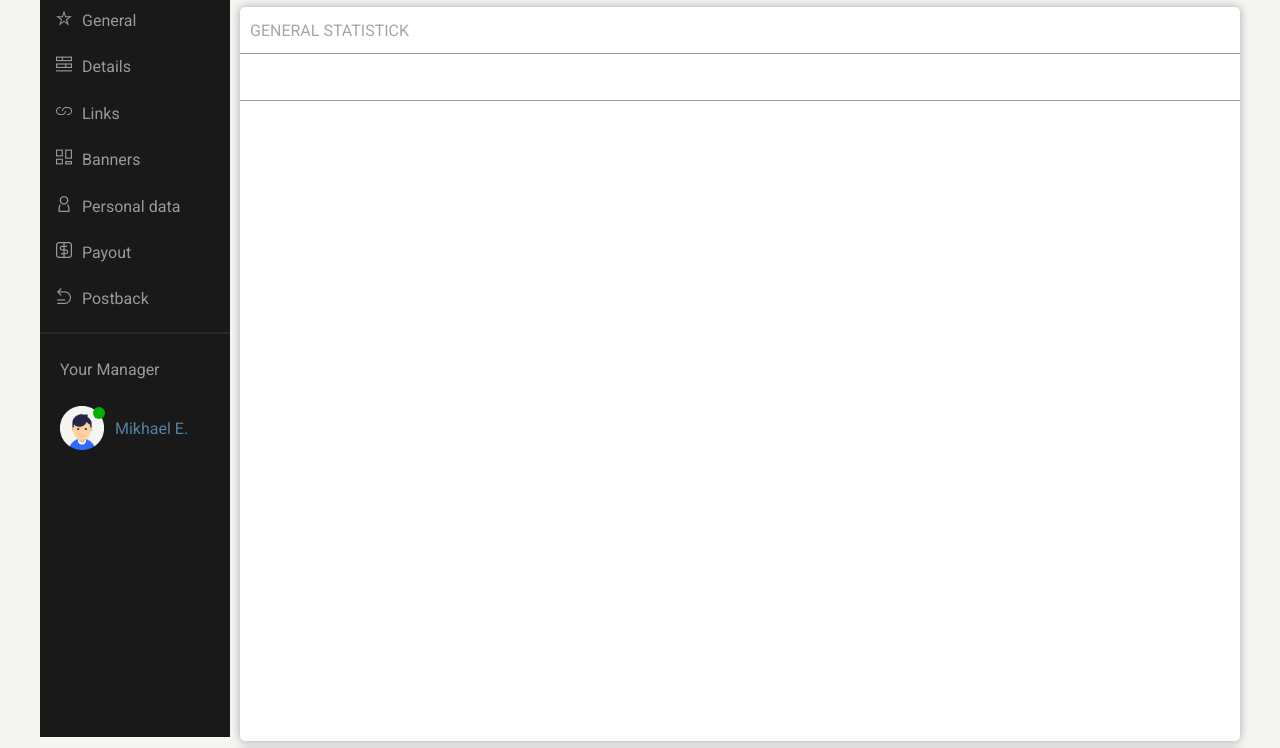
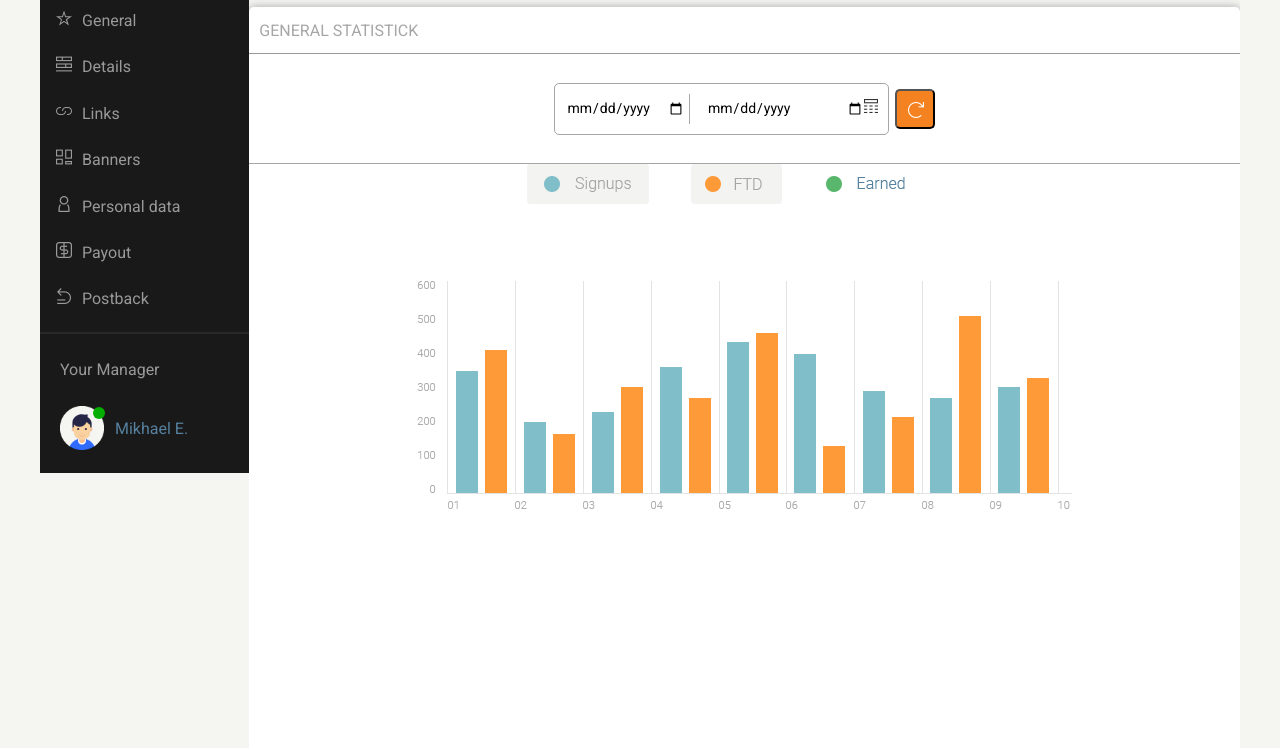
Before and after one commit to pfdlr/projekt_inywidualny, a website: page index.html in a window 1280 px wide. Shown: the part 63-811 px from the top of the page. Drawn offline with Linux system fonts and the light colour scheme.

Commit message:
correction flexbox layout

```diff
--- a/index.html
+++ b/index.html
@@ -12,8 +12,8 @@
 </head>
 <body>
     <div class="container">
-<!-- Sidebar-->
-        <nav class="sidebar">
+        <!-- Sidebar-->
+        <div class="col-1 sidebar">
             <div class="main-nav"><img class="logo" src="images/logo.png" alt="logo"><span class="hamburger">
                     <i class="fas fa-bars"></i>
                 </span></div>
@@ -26,7 +26,7 @@
                 <li><a href="#payout"><span class="icon icon-payout"></span>Payout</a></li>
                 <li><a href="#postback"><span class="icon icon-postback"></span>Postback</a></li>
             </ul>
-    <!--Avatar-->
+            <!--Avatar-->
             <div class="sidebar-avatar">
                 <p>Your manager<p>
                     <div class="avatar"><img src="images/avatar.png" alt="avatar">
@@ -38,8 +38,10 @@
                      </div>
                      <div class="avatar-name"><p>Mikhael E.</p></div>
             </div>
-        </nav>
-<!--Topbar-->
+        </div>
+    <!--Wrapper-->
+    <div class="col-2 wrapper">
+        <!--Topbar-->
         <header>
             <div class="topbar">
                 <div class="wallet"><span class="topbar__icon icon-wallet"></span>
@@ -58,15 +60,36 @@
                 <div class="icon-top"><span class="topbar__icon icon-quit"></span></div>
             </div>
         </header>
-<!--Content-->
+        <!--Content sekcja-->
         <section class="content">
             <article class="general">
                 <div class="article-title">General statistick</div>
                 <div class="date">
-                    <div class="date-range"></div>
+                    <div class="date-range">
+                        <form action="" method="">
+                            <input type="date" name="start-date" value=""/>
+                            <input type="date" name="end-date" class="end-date" value=""/><span class="icon icon-calendar"></span>
+                        </form>
+                    </div>
+                    <div class="refresh">
+                        <button class="refresh-button icon-refresh"></button>
+                    </div>
                 </div>
-                <div class="general-content"></div>
+                <div class="general-content">
+                    <div class="wraper-general-stats">
+                        <div class="general-stats"></div>
+                        <div class="general-stats"></div>
+                    </div>
+                    <div class="general-subtitle"></div>
+                    <div class="general-">
+                        <div></div>
+                        <div></div>
+                        <div></div>
+                    </div>
+                    <div class="general-chart"><img src="images/chart.png" alt="chart"></div>
+                </div>
             </article>
+            <!--
             <article class="links">
                 <div class="article-title">Links</div>
                 <div class="links-table">
@@ -136,8 +159,9 @@
                         </table>
                 </div>
             </article>
+            -->
         </section>
     </div>
-
+</div>
 </body>
 </html>
--- a/sass/_layout.scss
+++ b/sass/_layout.scss
@@ -8,6 +8,17 @@
      background: $grey_tab;
  }
 .container {
-  max-width: 1200px;
-  width: 100%;
+  display: flex;
+  flex-direction: row;
+  flex-wrap: nowrap;
+  align-items: flex-start;
+
 }
+.col-1 {
+  flex-grow: 1;
+}
+.col-2 {
+  flex-grow: 11;
+  overflow: auto;
+
+}
--- a/sass/_mixins.scss
+++ b/sass/_mixins.scss
@@ -8,6 +8,13 @@
 }
 @mixin shadow($top, $left, $blur, $color) {
   box-shadow: $top $left $blur $color;
+}
+@mixin flex-column() {
+  display: flex;
+  flex-direction: column;
+  justify-content: flex-start;
+  align-items: stretch;
+  width: 100%;
 }
 
 @mixin border-radius($radius) {
--- a/sass/sections/_content.scss
+++ b/sass/sections/_content.scss
@@ -1,20 +1,25 @@
 /* Content */
 .content {
+  @include flex-column();
   width: 100%;
   height: 100%;
-  float: left;
   background: $grey_tab;
-  padding-left: 200px;
+
 
 }
-.content .general, .links {
+.general, .article-title, .general-content {
+  @include flex-column();
+}
+
+article {
     background: $white;
     margin: 10px 0 10px 0;
     @include border-radius(5px);
     @include shadow(0, 0, 10px, $grey_font);
+    height: 100%;
 
 }
-.content .article-title  {
+.article-title  {
   text-transform: uppercase;
   color: $grey_font;
   height: 47px;
@@ -22,13 +27,55 @@
   padding-left: 10px;
   border-bottom: 1px solid $grey_nav_font;
 }
-
-.content .general .date {
-  height: 47px;
-    line-height: 47px;
-    padding-left: 10px;
-  border-bottom: 1px solid $grey_nav_font;
-}
-.content .general .general-content {
+.general-content {
   height: 640px;
 }
+.date {
+  display: flex;
+  justify-content: center;
+  align-content: center;
+  height: 110px;
+  width: 100%;
+  border-bottom: 1px solid $grey_font;
+  padding: 35px 0;
+}
+
+.date-range {
+  border: 1px solid $grey_font;
+  margin-right: 3px;
+  padding: 10px;
+  align-self: center;
+  color: $grey_dark;
+  font-size: $text-size;
+  @include border-radius(5px);
+}
+input[type="date"] {
+width: 120px;
+height: 30px;
+border: 0;
+}
+input[class="end-date"] {
+background-size: 10%;
+border-left: 1px solid $grey_font;
+width: 175px;
+padding-left: 17px;
+}
+.refresh {
+  margin-left: 3px;
+}
+.refresh-button {
+  background-color: $orange_button;
+  color: $white;
+  width: 40px;
+  height: 40px;
+  @include border-radius(5px);
+  padding: 11px;
+  font-size: 16px;
+  cursor: pointer;
+}
+
+
+
+.general-chart {
+  padding: 200px auto;
+}
--- a/sass/sections/_sidebar.scss
+++ b/sass/sections/_sidebar.scss
@@ -1,8 +1,8 @@
 /*sidebar */
 .sidebar {
-  width: 190px;
   height: 100%;
-  position: fixed;
+  width: 188px;
+
   background: $black_nav_background;
   color: $white;
 }
--- a/sass/sections/_topbar.scss
+++ b/sass/sections/_topbar.scss
@@ -1,12 +1,12 @@
 /* Topbar     */
 
 .topbar {
-    display: flex;
-    justify-content: flex-end;
-    align-content: center;
-    align-items: center;
+ display: flex;
+ justify-content: flex-end;
+ align-content: center;
+ align-items: center;
   height: 60px;
-  float: left;
+  width: 100%;
   background: $white;
   width: 100%;
   padding-left: 200px;
```
Also changed, not shown: css/style.css, images/calendar.svg (added), images/chart.png (added), sass/style.scss (line endings or trailing spaces), 1 other file.
